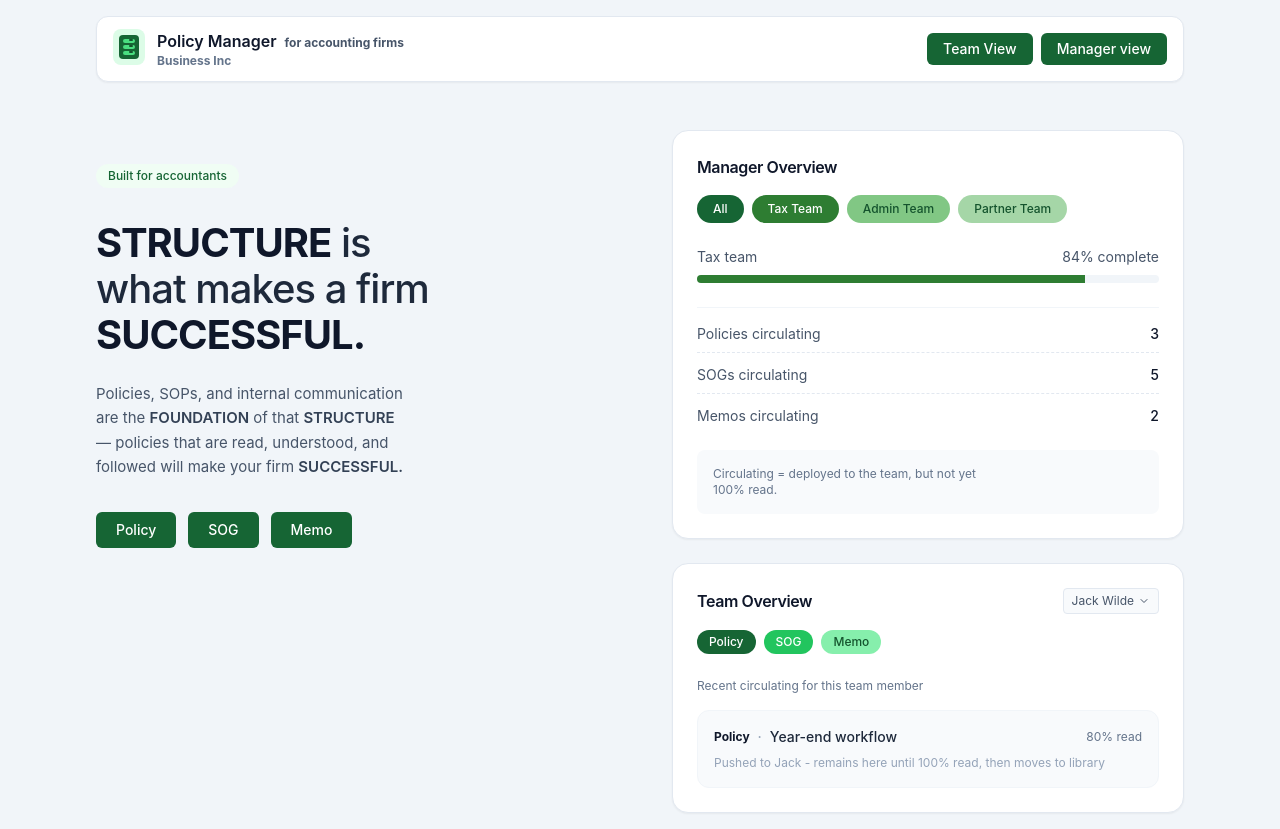
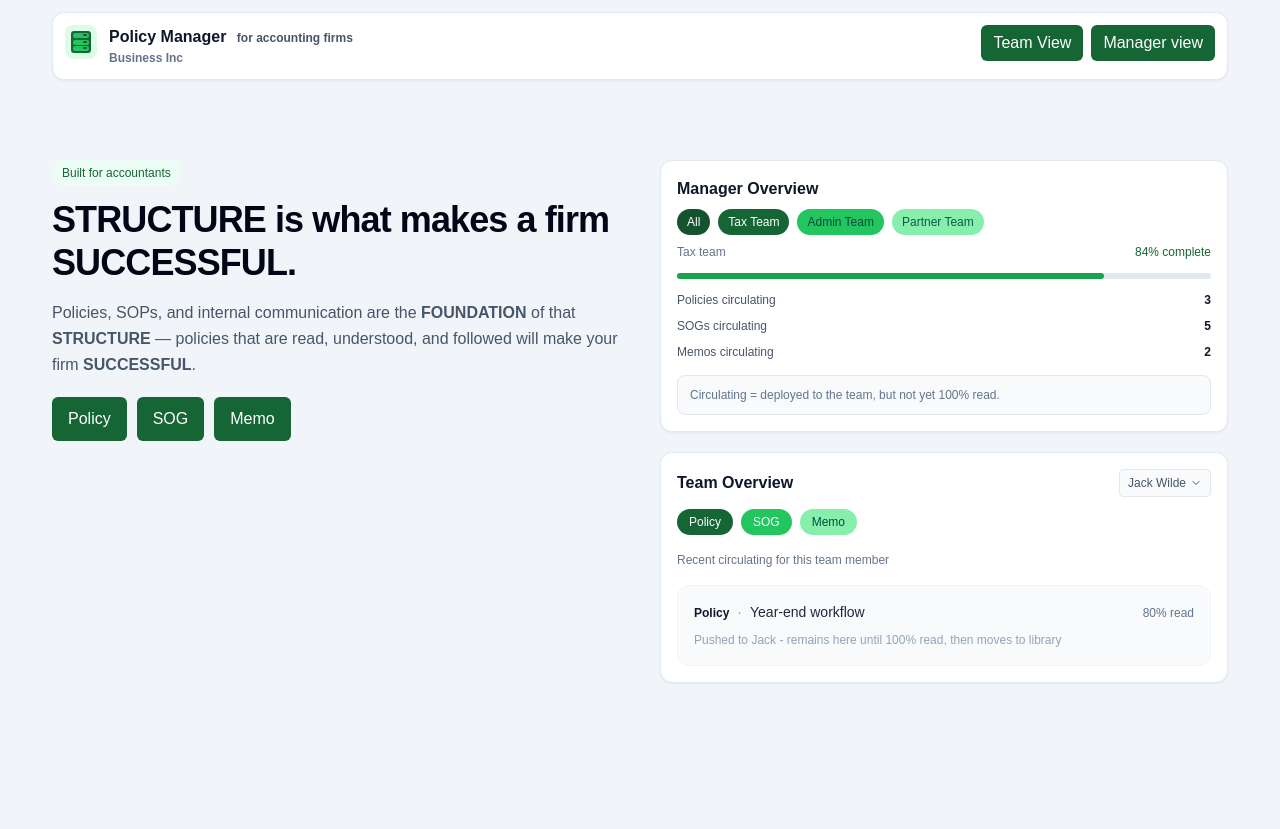
Before and after one commit to phoenixinc37-hue/policy-manager, a Next.js app in the folder summits/summit-7/policy-manager/app/: page / in a window 1280 px wide. After the commit the page ends 800 px from the top, so only its background shows below. Built offline with nearby package versions, Linux system fonts and the light colour scheme.

Commit message:
feat: Inject raw React inline style blocks for Manager pane exact match

```diff
--- a/summits/summit-7/policy-manager/app/app/page.tsx
+++ b/summits/summit-7/policy-manager/app/app/page.tsx
@@ -1,149 +1,142 @@
 import Link from "next/link";
-import { Shield, ChevronDown } from "lucide-react";
+import { ChevronDown } from "lucide-react";
 
 export default function LandingPage() {
   return (
-    <div className="min-h-screen bg-slate-100 text-slate-900 font-sans">
-      <div className="mx-auto max-w-6xl px-4 py-4 lg:px-8">
+    <div style={{ minHeight: '100vh', background: '#f1f5f9', color: '#0f172a', fontFamily: 'Arial, sans-serif' }}>
+      <div style={{ maxWidth: 1200, margin: '0 auto', padding: 12 }}>
 
         {/* HEADER */}
-        <header className="flex items-center justify-between rounded-xl border border-slate-200 bg-white px-4 py-3 shadow-sm">
-          <div className="flex items-start gap-3">
-            <div className="flex flex-col items-start gap-1 rounded-lg bg-green-100 p-1.5">
-              <div className="flex h-6 w-5 flex-col justify-between rounded bg-[#166534] p-1">
-                <div className="relative h-1 w-full rounded-sm bg-green-400">
-                  <div className="absolute right-0.5 top-0 h-0.5 w-1 rounded-sm bg-green-900" />
+        <div style={{ display: 'flex', alignItems: 'start', justifyContent: 'space-between', background: '#ffffff', padding: 12, borderRadius: 12, border: '1px solid #e2e8f0', boxShadow: '0 1px 2px rgba(0,0,0,0.05)' }}>
+          <div style={{ display: 'flex', alignItems: 'start', gap: 12 }}>
+            <div style={{ background: '#dcfce7', padding: 6, borderRadius: 8, display: 'flex', flexDirection: 'column', alignItems: 'start', gap: 3 }}>
+              <div style={{ width: 20, height: 22, background: '#166534', borderRadius: 3, padding: 2, display: 'flex', flexDirection: 'column', justifyContent: 'space-between' }}>
+                <div style={{ height: 5, background: '#22c55e', borderRadius: 2, position: 'relative' }}>
+                  <div style={{ width: 4, height: 2, background: '#14532d', borderRadius: 1, position: 'absolute', right: 2, top: 1 }} />
                 </div>
-                <div className="relative h-1 w-full rounded-sm bg-green-400">
-                  <div className="absolute right-0.5 top-0 h-0.5 w-1 rounded-sm bg-green-900" />
+                <div style={{ height: 5, background: '#22c55e', borderRadius: 2, position: 'relative' }}>
+                  <div style={{ width: 4, height: 2, background: '#14532d', borderRadius: 1, position: 'absolute', right: 2, top: 1 }} />
                 </div>
-                <div className="relative h-1 w-full rounded-sm bg-green-400">
-                  <div className="absolute right-0.5 top-0 h-0.5 w-1 rounded-sm bg-green-900" />
+                <div style={{ height: 5, background: '#22c55e', borderRadius: 2, position: 'relative' }}>
+                  <div style={{ width: 4, height: 2, background: '#14532d', borderRadius: 1, position: 'absolute', right: 2, top: 1 }} />
                 </div>
               </div>
             </div>
             <div>
-              <p className="text-base font-semibold text-slate-900">
-                Policy Manager <span className="ml-1 text-xs font-bold text-slate-600">for accounting firms</span>
-              </p>
-              <p className="text-xs font-bold text-slate-500">Business Inc</p>
+              <div style={{ fontWeight: 600 }}>
+                Policy Manager <span style={{ fontSize: 12, fontWeight: 700, color: '#475569', marginLeft: 6 }}>for accounting firms</span>
+              </div>
+              <div style={{ fontSize: 12, fontWeight: 700, color: '#64748b' }}>Business Inc</div>
             </div>
           </div>
-          <div className="flex gap-2">
-            <Link href="/dashboard" className="rounded-md bg-[#166534] px-4 py-1.5 text-sm font-medium text-white transition hover:bg-green-800">
-              Team View
-            </Link>
-            <Link href="/manager" className="rounded-md bg-[#166534] px-4 py-1.5 text-sm font-medium text-white transition hover:bg-green-800">
-              Manager view
-            </Link>
+          <div style={{ display: 'flex', gap: 8 }}>
+            <a href="#" style={{ textDecoration: 'none', padding: '6px 12px', borderRadius: 6, color: '#ffffff', background: '#166534' }}>Team View</a>
+            <a href="#" style={{ textDecoration: 'none', padding: '6px 12px', borderRadius: 6, color: '#ffffff', background: '#166534' }}>Manager view</a>
           </div>
-        </header>
+        </div>
 
         {/* MAIN GRID */}
-        <main className="mt-12 grid gap-12 lg:grid-cols-2 lg:gap-16">
+        <div style={{ display: 'grid', gridTemplateColumns: '1fr 1fr', gap: 40, marginTop: 0, alignItems: 'start' }}>
 
           {/* LEFT COLUMN */}
-          <section className="pt-8">
-            <div className="mb-8 inline-flex rounded-full bg-green-50 px-3 py-1 text-xs font-medium text-green-800">
+          <div style={{ marginTop: 80 }}>
+            <div style={{ fontSize: 12, background: '#ecfdf5', color: '#166534', display: 'inline-block', padding: '4px 10px', borderRadius: 999, marginBottom: 12 }}>
               Built for accountants
             </div>
-
-            <h1 className="text-[40px] font-medium leading-[1.15] text-slate-800">
-              <span className="font-bold text-slate-900">STRUCTURE</span> is<br />
-              what makes a firm<br />
-              <span className="font-bold text-slate-900">SUCCESSFUL.</span>
+            <h1 style={{ fontSize: 36, fontWeight: 600, lineHeight: 1.2, margin: 0 }}>
+              <span style={{ fontWeight: 700 }}>STRUCTURE</span> is what makes a firm <span style={{ fontWeight: 700 }}>SUCCESSFUL</span>.
             </h1>
-
-            <p className="mt-6 text-[15px] leading-relaxed text-slate-600">
-              Policies, SOPs, and internal communication<br />
-              are the <span className="font-semibold text-slate-700">FOUNDATION</span> of that <span className="font-semibold text-slate-700">STRUCTURE</span><br />
-              — policies that are read, understood, and<br />
-              followed will make your firm <span className="font-semibold text-slate-700">SUCCESSFUL.</span>
+            <p style={{ marginTop: 16, color: '#475569', fontSize: 16, lineHeight: 1.6 }}>
+              Policies, SOPs, and internal communication are the <span style={{ fontWeight: 700 }}>FOUNDATION</span> of that <span style={{ fontWeight: 700 }}>STRUCTURE</span> — policies that are read, understood, and followed will make your firm <span style={{ fontWeight: 700 }}>SUCCESSFUL</span>.
             </p>
-
-            <div className="mt-8 flex gap-3">
-              <Link href="/dashboard" className="rounded-md bg-[#166534] px-5 py-2 text-sm font-medium text-white hover:bg-green-800">Policy</Link>
-              <Link href="/dashboard" className="rounded-md bg-[#166534] px-5 py-2 text-sm font-medium text-white hover:bg-green-800">SOG</Link>
-              <Link href="/dashboard" className="rounded-md bg-[#166534] px-5 py-2 text-sm font-medium text-white hover:bg-green-800">Memo</Link>
+            <div style={{ marginTop: 20, display: 'flex', gap: 10 }}>
+              <a href="#" style={{ textDecoration: 'none', background: '#166534', color: '#ffffff', padding: '10px 16px', borderRadius: 6 }}>Policy</a>
+              <a href="#" style={{ textDecoration: 'none', background: '#166534', color: '#ffffff', padding: '10px 16px', borderRadius: 6 }}>SOG</a>
+              <a href="#" style={{ textDecoration: 'none', background: '#166534', color: '#ffffff', padding: '10px 16px', borderRadius: 6 }}>Memo</a>
             </div>
-          </section>
+          </div>
 
           {/* RIGHT COLUMN */}
-          <section className="flex flex-col gap-6">
+          <div style={{ display: 'flex', flexDirection: 'column', gap: 20, marginTop: 80 }}>
 
-            {/* Manager Overview */}
-            <div className="rounded-2xl border border-slate-200 bg-white p-6 shadow-sm">
-              <h2 className="mb-4 text-base font-semibold text-slate-900">Manager Overview</h2>
+            {/* MANAGER OVERVIEW PANE */}
+            <div style={{ background: '#ffffff', borderRadius: 12, padding: 16, border: '1px solid #e2e8f0', boxShadow: '0 1px 2px rgba(0,0,0,0.05)' }}>
+              {/* HEADER */}
+              <div style={{ marginBottom: 12 }}>
+                <div style={{ fontWeight: 600, marginBottom: 8 }}>Manager Overview</div>
 
-              <div className="mb-6 flex flex-wrap gap-2">
-                <span className="rounded-full bg-[#166534] px-4 py-1.5 text-xs font-medium text-white">All</span>
-                <span className="rounded-full bg-[#2e7d32] px-4 py-1.5 text-xs font-medium text-white">Tax Team</span>
-                <span className="rounded-full bg-[#81c784] px-4 py-1.5 text-xs font-medium text-green-900">Admin Team</span>
-                <span className="rounded-full bg-[#a5d6a7] px-4 py-1.5 text-xs font-medium text-green-900">Partner Team</span>
-              </div>
+                {/* TEAM TABS */}
+                <div style={{ display: 'flex', gap: 8, marginBottom: 8 }}>
+                  <div style={{ padding: '4px 10px', borderRadius: 999, background: '#14532d', color: '#ffffff', fontSize: 12 }}>All</div>
+                  <div style={{ padding: '4px 10px', borderRadius: 999, background: '#166534', color: '#ffffff', fontSize: 12 }}>Tax Team</div>
+                  <div style={{ padding: '4px 10px', borderRadius: 999, background: '#22c55e', color: '#064e3b', fontSize: 12 }}>Admin Team</div>
+                  <div style={{ padding: '4px 10px', borderRadius: 999, background: '#86efac', color: '#065f46', fontSize: 12 }}>Partner Team</div>
+                </div>
 
-              <div className="mb-2 flex items-center justify-between text-sm text-slate-600">
-                <span>Tax team</span>
-                <span>84% complete</span>
-              </div>
-              <div className="mb-6 h-2 w-full overflow-hidden rounded-full bg-slate-100">
-                <div className="h-full w-[84%] bg-[#2e7d32]"></div>
-              </div>
-
-              <div className="space-y-3 border-t border-slate-100 pt-4 text-sm text-slate-600">
-                <div className="flex justify-between border-b border-dashed border-slate-200 pb-2">
-                  <span>Policies circulating</span>
-                  <span className="font-medium text-slate-900">3</span>
-                </div>
-                <div className="flex justify-between border-b border-dashed border-slate-200 pb-2">
-                  <span>SOGs circulating</span>
-                  <span className="font-medium text-slate-900">5</span>
-                </div>
-                <div className="flex justify-between pb-2">
-                  <span>Memos circulating</span>
-                  <span className="font-medium text-slate-900">2</span>
+                {/* SUMMARY */}
+                <div style={{ display: 'flex', justifyContent: 'space-between' }}>
+                  <div style={{ fontSize: 12, color: '#64748b' }}>Tax team</div>
+                  <div style={{ color: '#166534', fontSize: 12 }}>84% complete</div>
                 </div>
               </div>
 
-              <div className="mt-4 rounded-lg bg-slate-50 p-4 text-xs text-slate-500">
-                Circulating = deployed to the team, but not yet<br />100% read.
+              {/* PROGRESS BAR */}
+              <div style={{ background: '#e2e8f0', height: 6, borderRadius: 6, marginBottom: 12 }}>
+                <div style={{ background: '#16a34a', height: 6, width: '80%', borderRadius: 6 }} />
+              </div>
+
+              {/* CIRCULATING COUNTS */}
+              <div style={{ display: 'grid', gridTemplateColumns: '1fr auto', rowGap: 8, columnGap: 12, fontSize: 12, marginBottom: 14 }}>
+                <div style={{ color: '#475569' }}>Policies circulating</div>
+                <div style={{ fontWeight: 600 }}>3</div>
+
+                <div style={{ color: '#475569' }}>SOGs circulating</div>
+                <div style={{ fontWeight: 600 }}>5</div>
+
+                <div style={{ color: '#475569' }}>Memos circulating</div>
+                <div style={{ fontWeight: 600 }}>2</div>
+              </div>
+
+              {/* EXPLANATION */}
+              <div style={{ fontSize: 12, color: '#64748b', padding: '10px 12px', background: '#f8fafc', borderRadius: 8, border: '1px solid #e2e8f0' }}>
+                Circulating = deployed to the team, but not yet 100% read.
               </div>
             </div>
 
-            {/* Team Overview */}
-            <div className="rounded-2xl border border-slate-200 bg-white p-6 shadow-sm">
-              <div className="mb-4 flex items-center justify-between">
-                <h2 className="text-base font-semibold text-slate-900">Team Overview</h2>
-                <button className="flex items-center gap-1 rounded border border-slate-200 bg-slate-50 px-2 py-1 text-xs text-slate-600">
-                  Jack Wilde <ChevronDown className="h-3 w-3" />
+            {/* TEAM OVERVIEW PANE */}
+            <div style={{ background: '#ffffff', borderRadius: 12, padding: 16, border: '1px solid #e2e8f0', boxShadow: '0 1px 2px rgba(0,0,0,0.05)' }}>
+              <div style={{ display: 'flex', alignItems: 'center', justifyContent: 'space-between', marginBottom: 12 }}>
+                <div style={{ fontWeight: 600 }}>Team Overview</div>
+                <button style={{ display: 'flex', alignItems: 'center', gap: 4, borderRadius: 4, border: '1px solid #e2e8f0', background: '#f8fafc', padding: '4px 8px', fontSize: 12, color: '#475569' }}>
+                  Jack Wilde <ChevronDown style={{ height: 12, width: 12 }} />
                 </button>
               </div>
 
-              <div className="mb-6 flex gap-2">
-                <span className="rounded-full bg-[#166534] px-3 py-1 text-xs font-medium text-white">Policy</span>
-                <span className="rounded-full bg-[#22c55e] px-3 py-1 text-xs font-medium text-white">SOG</span>
-                <span className="rounded-full bg-[#86efac] px-3 py-1 text-xs font-medium text-green-900">Memo</span>
+              <div style={{ display: 'flex', gap: 8, marginBottom: 16 }}>
+                <span style={{ padding: '4px 12px', borderRadius: 999, background: '#166534', color: '#ffffff', fontSize: 12, fontWeight: 500 }}>Policy</span>
+                <span style={{ padding: '4px 12px', borderRadius: 999, background: '#22c55e', color: '#ffffff', fontSize: 12, fontWeight: 500 }}>SOG</span>
+                <span style={{ padding: '4px 12px', borderRadius: 999, background: '#86efac', color: '#064e3b', fontSize: 12, fontWeight: 500 }}>Memo</span>
               </div>
 
-              <p className="mb-4 text-xs text-slate-500">Recent circulating for this team member</p>
+              <p style={{ marginBottom: 16, fontSize: 12, color: '#64748b' }}>Recent circulating for this team member</p>
 
-              <div className="rounded-xl border border-slate-100 bg-slate-50 p-4">
-                <div className="flex items-center justify-between">
-                  <div className="flex items-center gap-2 text-sm font-medium text-slate-800">
-                    <span className="text-xs font-bold text-slate-900">Policy</span>
-                    <span className="text-slate-400">·</span>
+              <div style={{ borderRadius: 12, border: '1px solid #f1f5f9', background: '#f8fafc', padding: 16 }}>
+                <div style={{ display: 'flex', alignItems: 'center', justifyContent: 'space-between' }}>
+                  <div style={{ display: 'flex', alignItems: 'center', gap: 8, fontSize: 14, fontWeight: 500, color: '#1e293b' }}>
+                    <span style={{ fontSize: 12, fontWeight: 700, color: '#0f172a' }}>Policy</span>
+                    <span style={{ color: '#94a3b8' }}>·</span>
                     Year-end workflow
                   </div>
-                  <span className="text-xs text-slate-500">80% read</span>
+                  <span style={{ fontSize: 12, color: '#64748b' }}>80% read</span>
                 </div>
-                <p className="mt-2 text-xs text-slate-400">
+                <p style={{ marginTop: 8, fontSize: 12, color: '#94a3b8' }}>
                   Pushed to Jack - remains here until 100% read, then moves to library
                 </p>
               </div>
             </div>
 
-          </section>
-        </main>
+          </div>
+        </div>
       </div>
     </div>
   );
```
